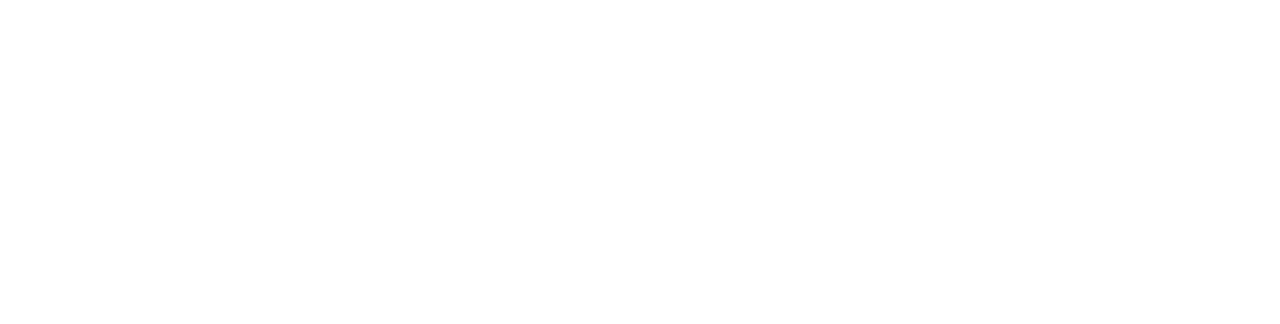
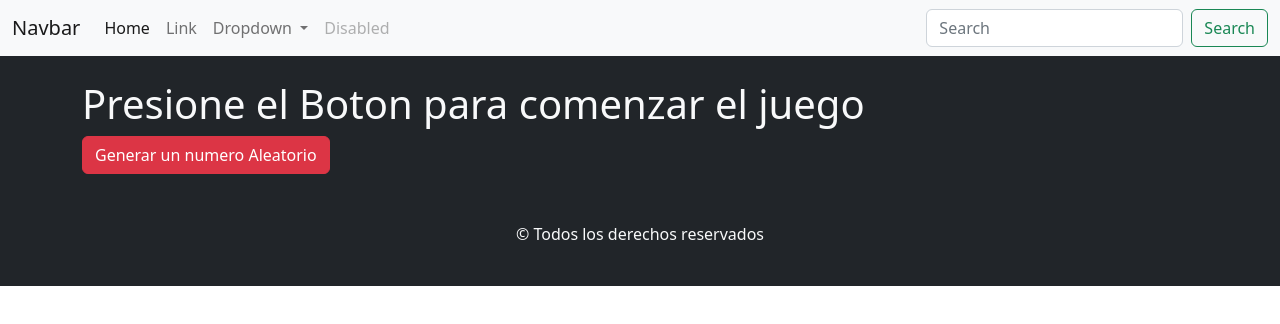
Before and after one commit to TomasBudeguer/ej-1-tpDOM-BOM, a plain HTML site: page index.html in a window 1280 px wide. Drawn offline with nearby package versions, Linux system fonts and the light colour scheme.

Commit message:
hice el maquetado de la pagina pcipal

```diff
--- a/index.html
+++ b/index.html
@@ -18,9 +18,55 @@
     <title>Ejercicio 1 del tp DOM y BOM</title>
 </head>
 <body>
-    <header></header>
-    <main></main>
-    <footer></footer>
+    <header>
+        <nav class="navbar navbar-expand-lg bg-light">
+            <div class="container-fluid">
+              <a class="navbar-brand" href="#">Navbar</a>
+              <button class="navbar-toggler" type="button" data-bs-toggle="collapse" data-bs-target="#navbarSupportedContent" aria-controls="navbarSupportedContent" aria-expanded="false" aria-label="Toggle navigation">
+                <span class="navbar-toggler-icon"></span>
+              </button>
+              <div class="collapse navbar-collapse" id="navbarSupportedContent">
+                <ul class="navbar-nav me-auto mb-2 mb-lg-0">
+                  <li class="nav-item">
+                    <a class="nav-link active" aria-current="page" href="#">Home</a>
+                  </li>
+                  <li class="nav-item">
+                    <a class="nav-link" href="#">Link</a>
+                  </li>
+                  <li class="nav-item dropdown">
+                    <a class="nav-link dropdown-toggle" href="#" role="button" data-bs-toggle="dropdown" aria-expanded="false">
+                      Dropdown
+                    </a>
+                    <ul class="dropdown-menu">
+                      <li><a class="dropdown-item" href="#">Action</a></li>
+                      <li><a class="dropdown-item" href="#">Another action</a></li>
+                      <li><hr class="dropdown-divider"></li>
+                      <li><a class="dropdown-item" href="#">Something else here</a></li>
+                    </ul>
+                  </li>
+                  <li class="nav-item">
+                    <a class="nav-link disabled">Disabled</a>
+                  </li>
+                </ul>
+                <form class="d-flex" role="search">
+                  <input class="form-control me-2" type="search" placeholder="Search" aria-label="Search">
+                  <button class="btn btn-outline-success" type="submit">Search</button>
+                </form>
+              </div>
+            </div>
+          </nav>
+    </header>
+    <main>
+        <section class="bg-dark text-light py-4">
+            <article class="container">
+                <h1>Presione el Boton para comenzar el juego</h1>
+                <button class="btn btn-danger">Generar un numero Aleatorio</button>
+            </article>
+        </section>
+    </main>
+    <footer class="bg-dark text-light text-center py-4">
+        <p>&copy; Todos los derechos reservados</p>
+    </footer>
     <!-- JavaScript Bundle with Popper -->
     <script
       src="https://cdn.jsdelivr.net/npm/bootstrap@5.2.0/dist/js/bootstrap.bundle.min.js"
```
